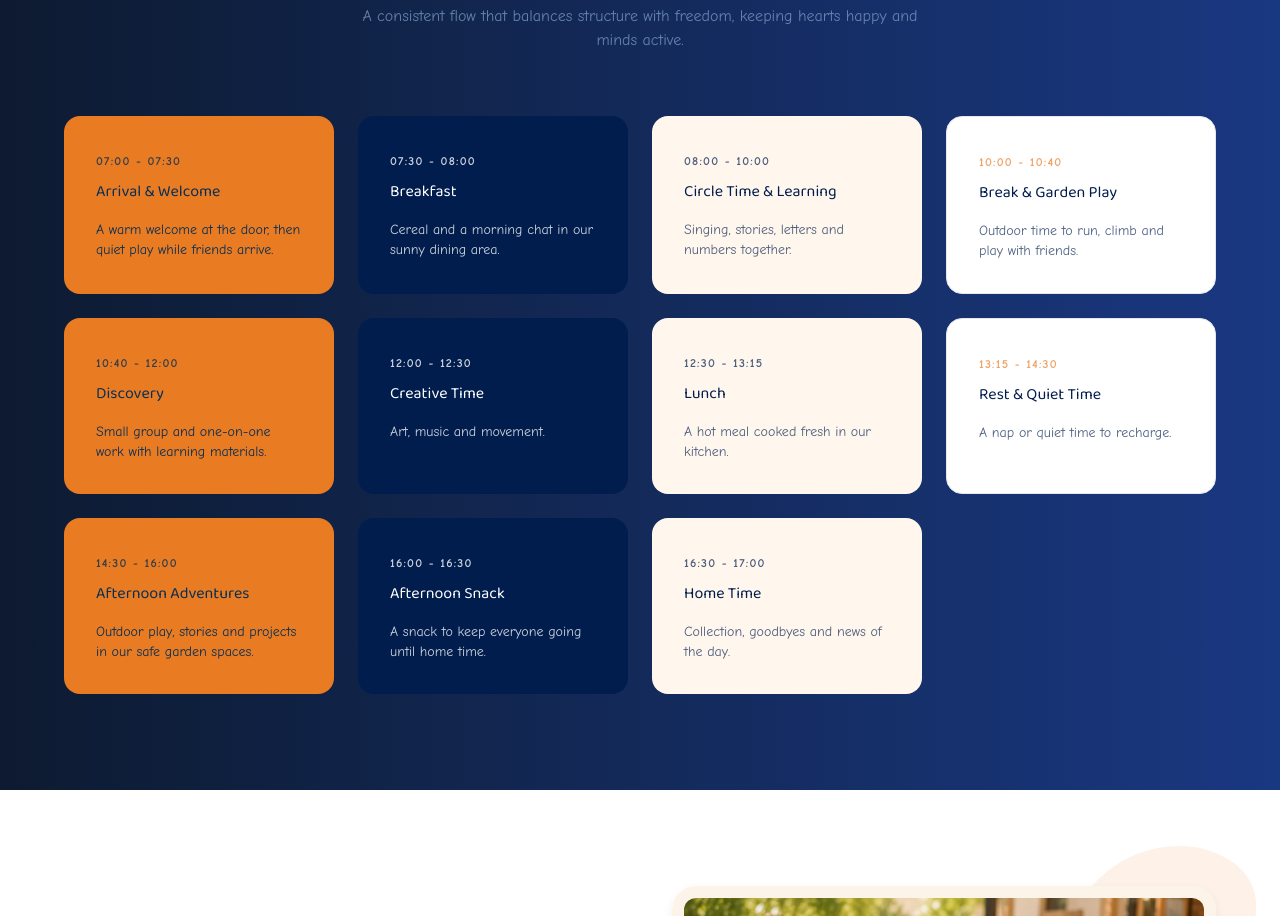
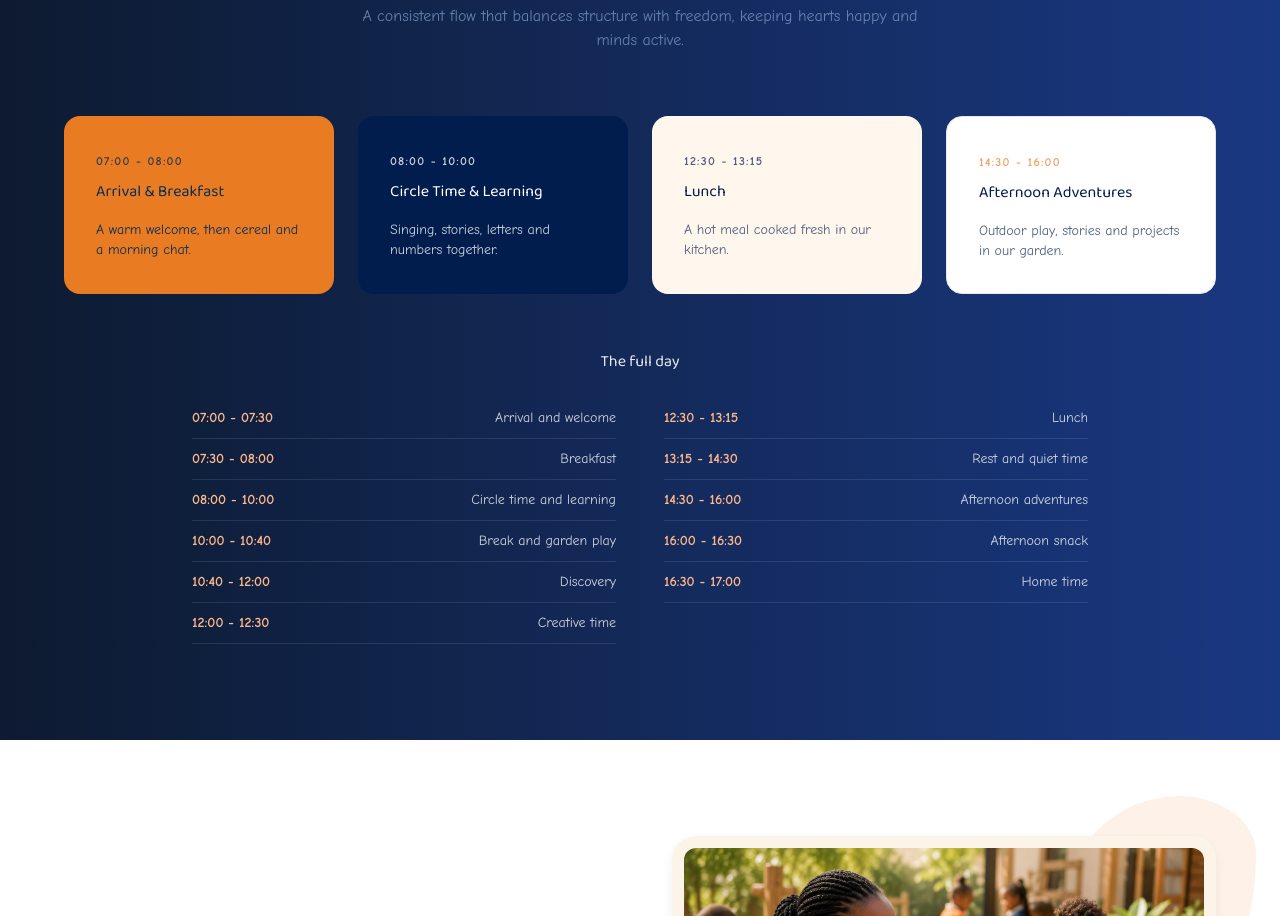
Before and after one commit to McClouds-web/radianthearts, a plain HTML site: page index.html in a window 1280 px wide. Shown: the part 2657-3573 px from the top of the page. Drawn offline with nearby package versions, Linux system fonts and the light colour scheme.

Commit message:
Deploy: redesigned daily schedule and about badge

```diff
--- a/index.html
+++ b/index.html
@@ -524,34 +524,14 @@
 </div>
 <div class="grid grid-cols-1 md:grid-cols-2 lg:grid-cols-4 gap-6">
 <div class="bg-secondary-container p-8 rounded-lg hover:shadow-md smooth-transition">
-<span class="text-xs font-bold text-on-secondary/80 uppercase tracking-widest">07:00 - 07:30</span>
-<h4 class="font-headline-sm mt-2 mb-4 text-on-secondary">Arrival &amp; Welcome</h4>
-<p class="text-sm text-on-secondary">A warm welcome at the door, then quiet play while friends arrive.</p>
+<span class="text-xs font-bold text-on-secondary/80 uppercase tracking-widest">07:00 - 08:00</span>
+<h4 class="font-headline-sm mt-2 mb-4 text-on-secondary">Arrival &amp; Breakfast</h4>
+<p class="text-sm text-on-secondary">A warm welcome, then cereal and a morning chat.</p>
 </div>
 <div class="bg-primary p-8 rounded-lg hover:shadow-md smooth-transition">
-<span class="text-xs font-bold text-white/80 uppercase tracking-widest">07:30 - 08:00</span>
-<h4 class="font-headline-sm mt-2 mb-4 text-white">Breakfast</h4>
-<p class="text-sm text-white/80">Cereal and a morning chat in our sunny dining area.</p>
-</div>
-<div class="bg-soft-cream p-8 rounded-lg hover:shadow-md smooth-transition">
-<span class="text-xs font-bold text-primary/70 uppercase tracking-widest">08:00 - 10:00</span>
-<h4 class="font-headline-sm mt-2 mb-4 text-primary">Circle Time &amp; Learning</h4>
-<p class="text-sm text-primary/70">Singing, stories, letters and numbers together.</p>
-</div>
-<div class="bg-white border border-gray-200 p-8 rounded-lg hover:shadow-md smooth-transition">
-<span class="text-xs font-bold text-secondary-container/70 uppercase tracking-widest">10:00 - 10:40</span>
-<h4 class="font-headline-sm mt-2 mb-4 text-primary">Break &amp; Garden Play</h4>
-<p class="text-sm text-primary/70">Outdoor time to run, climb and play with friends.</p>
-</div>
-<div class="bg-secondary-container p-8 rounded-lg hover:shadow-md smooth-transition">
-<span class="text-xs font-bold text-on-secondary/80 uppercase tracking-widest">10:40 - 12:00</span>
-<h4 class="font-headline-sm mt-2 mb-4 text-on-secondary">Discovery</h4>
-<p class="text-sm text-on-secondary">Small group and one-on-one work with learning materials.</p>
-</div>
-<div class="bg-primary p-8 rounded-lg hover:shadow-md smooth-transition">
-<span class="text-xs font-bold text-white/80 uppercase tracking-widest">12:00 - 12:30</span>
-<h4 class="font-headline-sm mt-2 mb-4 text-white">Creative Time</h4>
-<p class="text-sm text-white/80">Art, music and movement.</p>
+<span class="text-xs font-bold text-white/80 uppercase tracking-widest">08:00 - 10:00</span>
+<h4 class="font-headline-sm mt-2 mb-4 text-white">Circle Time &amp; Learning</h4>
+<p class="text-sm text-white/80">Singing, stories, letters and numbers together.</p>
 </div>
 <div class="bg-soft-cream p-8 rounded-lg hover:shadow-md smooth-transition">
 <span class="text-xs font-bold text-primary/70 uppercase tracking-widest">12:30 - 13:15</span>
@@ -559,24 +539,29 @@
 <p class="text-sm text-primary/70">A hot meal cooked fresh in our kitchen.</p>
 </div>
 <div class="bg-white border border-gray-200 p-8 rounded-lg hover:shadow-md smooth-transition">
-<span class="text-xs font-bold text-secondary-container/70 uppercase tracking-widest">13:15 - 14:30</span>
-<h4 class="font-headline-sm mt-2 mb-4 text-primary">Rest &amp; Quiet Time</h4>
-<p class="text-sm text-primary/70">A nap or quiet time to recharge.</p>
+<span class="text-xs font-bold text-secondary-container/70 uppercase tracking-widest">14:30 - 16:00</span>
+<h4 class="font-headline-sm mt-2 mb-4 text-primary">Afternoon Adventures</h4>
+<p class="text-sm text-primary/70">Outdoor play, stories and projects in our garden.</p>
 </div>
-<div class="bg-secondary-container p-8 rounded-lg hover:shadow-md smooth-transition">
-<span class="text-xs font-bold text-on-secondary/80 uppercase tracking-widest">14:30 - 16:00</span>
-<h4 class="font-headline-sm mt-2 mb-4 text-on-secondary">Afternoon Adventures</h4>
-<p class="text-sm text-on-secondary">Outdoor play, stories and projects in our safe garden spaces.</p>
 </div>
-<div class="bg-primary p-8 rounded-lg hover:shadow-md smooth-transition">
-<span class="text-xs font-bold text-white/80 uppercase tracking-widest">16:00 - 16:30</span>
-<h4 class="font-headline-sm mt-2 mb-4 text-white">Afternoon Snack</h4>
-<p class="text-sm text-white/80">A snack to keep everyone going until home time.</p>
-</div>
-<div class="bg-soft-cream p-8 rounded-lg hover:shadow-md smooth-transition">
-<span class="text-xs font-bold text-primary/70 uppercase tracking-widest">16:30 - 17:00</span>
-<h4 class="font-headline-sm mt-2 mb-4 text-primary">Home Time</h4>
-<p class="text-sm text-primary/70">Collection, goodbyes and news of the day.</p>
+<div class="mt-14 max-w-4xl mx-auto">
+<h3 class="font-headline-sm text-center text-white/90 mb-6">The full day</h3>
+<div class="grid grid-cols-1 md:grid-cols-2 gap-x-12 gap-y-0">
+<ul>
+<li class="flex justify-between gap-4 py-2.5 border-b border-white/10"><span class="text-sm font-bold text-secondary-fixed-dim whitespace-nowrap">07:00 - 07:30</span><span class="text-sm text-white/80 text-right">Arrival and welcome</span></li>
+<li class="flex justify-between gap-4 py-2.5 border-b border-white/10"><span class="text-sm font-bold text-secondary-fixed-dim whitespace-nowrap">07:30 - 08:00</span><span class="text-sm text-white/80 text-right">Breakfast</span></li>
+<li class="flex justify-between gap-4 py-2.5 border-b border-white/10"><span class="text-sm font-bold text-secondary-fixed-dim whitespace-nowrap">08:00 - 10:00</span><span class="text-sm text-white/80 text-right">Circle time and learning</span></li>
+<li class="flex justify-between gap-4 py-2.5 border-b border-white/10"><span class="text-sm font-bold text-secondary-fixed-dim whitespace-nowrap">10:00 - 10:40</span><span class="text-sm text-white/80 text-right">Break and garden play</span></li>
+<li class="flex justify-between gap-4 py-2.5 border-b border-white/10"><span class="text-sm font-bold text-secondary-fixed-dim whitespace-nowrap">10:40 - 12:00</span><span class="text-sm text-white/80 text-right">Discovery</span></li>
+<li class="flex justify-between gap-4 py-2.5 border-b border-white/10"><span class="text-sm font-bold text-secondary-fixed-dim whitespace-nowrap">12:00 - 12:30</span><span class="text-sm text-white/80 text-right">Creative time</span></li>
+</ul>
+<ul>
+<li class="flex justify-between gap-4 py-2.5 border-b border-white/10"><span class="text-sm font-bold text-secondary-fixed-dim whitespace-nowrap">12:30 - 13:15</span><span class="text-sm text-white/80 text-right">Lunch</span></li>
+<li class="flex justify-between gap-4 py-2.5 border-b border-white/10"><span class="text-sm font-bold text-secondary-fixed-dim whitespace-nowrap">13:15 - 14:30</span><span class="text-sm text-white/80 text-right">Rest and quiet time</span></li>
+<li class="flex justify-between gap-4 py-2.5 border-b border-white/10"><span class="text-sm font-bold text-secondary-fixed-dim whitespace-nowrap">14:30 - 16:00</span><span class="text-sm text-white/80 text-right">Afternoon adventures</span></li>
+<li class="flex justify-between gap-4 py-2.5 border-b border-white/10"><span class="text-sm font-bold text-secondary-fixed-dim whitespace-nowrap">16:00 - 16:30</span><span class="text-sm text-white/80 text-right">Afternoon snack</span></li>
+<li class="flex justify-between gap-4 py-2.5 border-b border-white/10"><span class="text-sm font-bold text-secondary-fixed-dim whitespace-nowrap">16:30 - 17:00</span><span class="text-sm text-white/80 text-right">Home time</span></li>
+</ul>
 </div>
 </div>
 </div>
```
Also changed, not shown: about.html (+2 -2 lines).
